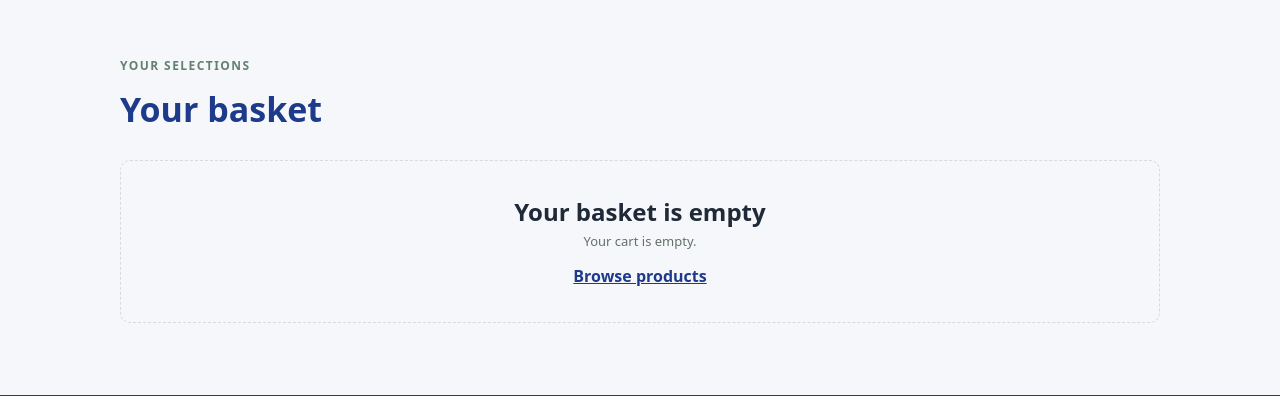
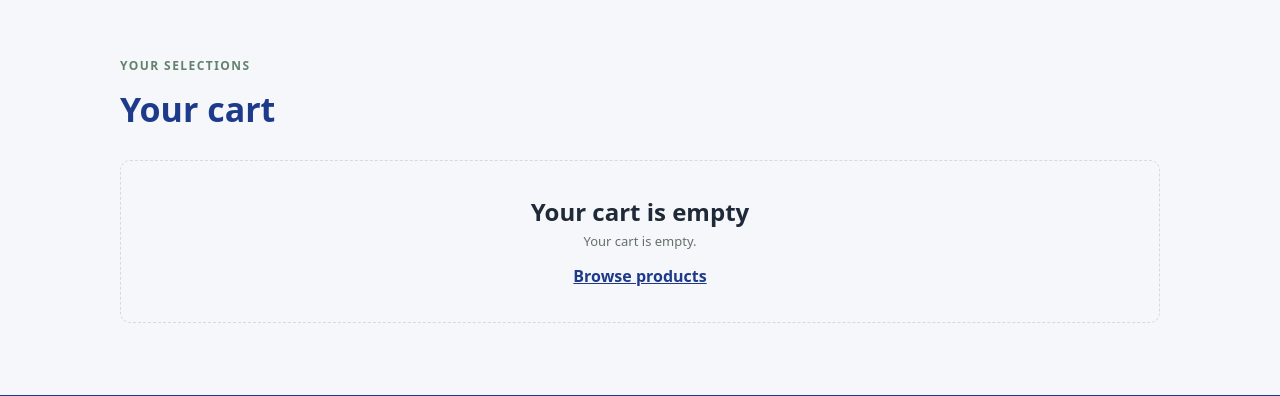
Before and after one commit to JamesHD001/Skincare_With_Happy, a Flask app: page /cart in a window 1280 px wide. Shown: the part 70-466 px from the top of the page. Run offline with Flask 3, Linux system fonts and the light colour scheme; some libraries are stand-ins or nearby versions.

Commit message:
Modernize basket wording to cart

```diff
--- a/templates/cart.html
+++ b/templates/cart.html
@@ -1,6 +1,6 @@
 {% extends "layout.html" %}
 
-{% block title %}Shopping Basket | Skincare With Happy{% endblock %}
+{% block title %}Cart | Skincare With Happy{% endblock %}
 {% block styles %}
 <link rel="stylesheet" href="{{ url_for('static', filename='css/account.css') }}">
 {% endblock %}
@@ -8,7 +8,7 @@
 {% block content %}
 <section class="account-page account-page-wide checkout-page cart-page">
     <p class="account-eyebrow">Your selections</p>
-    <h1>Your basket</h1>
+    <h1>Your cart</h1>
     {% if cart_summary["items"] %}
         <form class="cart-layout" method="post" action="{{ url_for('update_cart') }}">
             <input type="hidden" name="csrf_token" value="{{ customer_csrf_token }}">
@@ -34,7 +34,7 @@
                                 formmethod="post" name="remove" value="1">Remove</button>
                     </article>
                 {% endfor %}
-                <button class="account-secondary" type="submit">Update basket</button>
+                <button class="account-secondary" type="submit">Update cart</button>
             </section>
             <aside class="checkout-panel checkout-summary">
                 <h2>Order summary</h2>
@@ -52,7 +52,7 @@
         </form>
     {% else %}
         <div class="empty-orders checkout-empty">
-            <h2>Your basket is empty</h2>
+            <h2>Your cart is empty</h2>
             {% if cart_summary.error %}<p>{{ cart_summary.error }}</p>{% endif %}
             <a href="{{ url_for('shop') }}">Browse products</a>
         </div>
```
